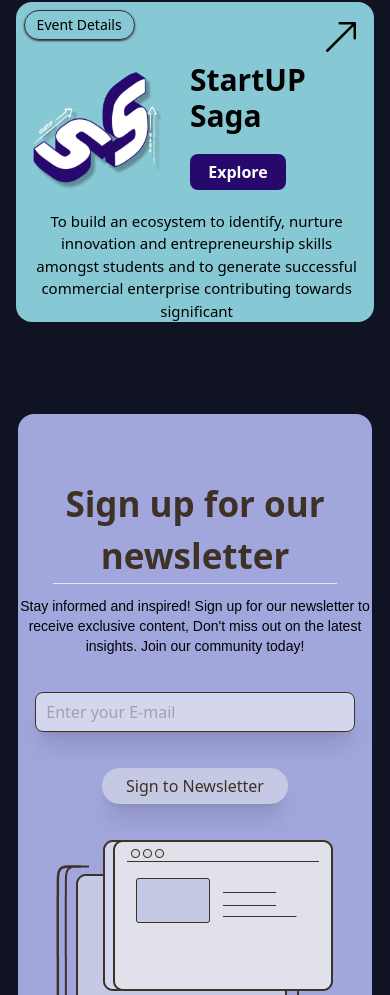
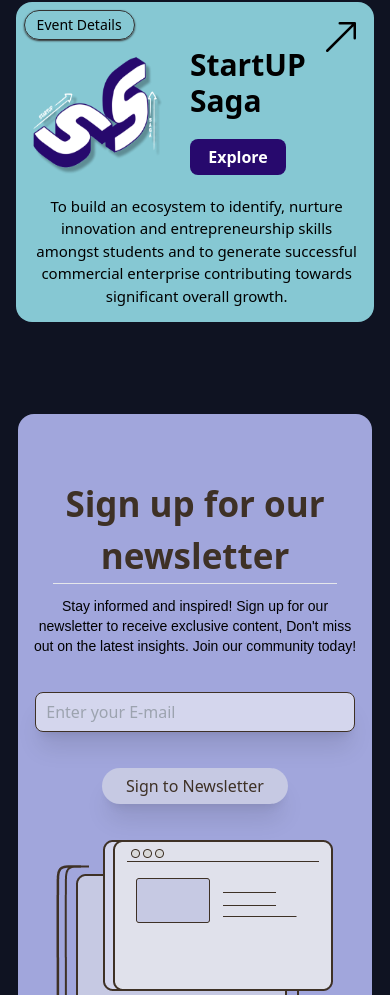
Before and after one commit to I-E-Cell/Vite-Ecell, a React (Vite) app: page / in a window 390 px wide. Shown: the part 1759-2754 px from the top of the page. Built offline with nearby package versions, Linux system fonts and the light colour scheme.

Commit message:
minor changes

```diff
--- a/src/Components/Events/DecodeBranding.jsx
+++ b/src/Components/Events/DecodeBranding.jsx
@@ -3,9 +3,9 @@ import dblogo from "../../assets/decode.png"
 
 const DecodeBranding = () => {
   return (
-    <div className='absolute flex flex-col  gap-5  w-[80%] top-[60px] mx-auto'>
+    <div className='absolute flex flex-col  gap-5  w-[80%] top-[45px] md:top-[60px] mx-auto'>
     <div className='relative left-[5%] lg:left-[13%] flex gap-4 md:gap-16'>
-        <img className='relative logo_inni w-[6em] lg:w-[8em]' src={dblogo} alt="" />
+        <img className='relative logo_inni h-[6em] top-4 md:top-0 md:h-[7em] w-[6em] lg:w-[8em]' src={dblogo} alt="" />
         <div className='flex flex-col gap-5'>
 
 
@@ -19,7 +19,7 @@ const DecodeBranding = () => {
 
 
     <div>
-        <h3 className='text_inni_main text-center min-w-[115%] md:min-w-[110%] relative left-4 md:left-[28px] text-[15px] lg:text:lg'>To build an ecosystem to identify, nurture innovation and entrepreneurship skills amongst students and to generate successful commercial enterprise contributing towards significant </h3>
+        <h3 className='text_inni_main text-center min-w-[115%] md:min-w-[110%] relative left-4 md:left-[28px] text-[15px] lg:text:lg'>To build an ecosystem to identify, nurture innovation and entrepreneurship skills amongst students and to generate successful commercial enterprise contributing towards significant overall growth.</h3>
 
     </div>
 
--- a/src/Components/Events/StartupSaga.jsx
+++ b/src/Components/Events/StartupSaga.jsx
@@ -7,7 +7,7 @@ const StartupSaga = () => {
     return (
 
 
-        <div className='absolute flex flex-col  gap-5  w-[80%] top-[60px] mx-auto'>
+        <div className='absolute flex flex-col  gap-5  w-[80%] top-[45px] md:top-[60px] mx-auto'>
             <div className='relative left-[5%] lg:left-[13%] flex gap-4 md:gap-10 lg:gap-16'>
                 <img className='relative logo_inni w-[9em] lg:w-[11em]' src={sslogo} alt="" />
                 <div className='flex flex-col gap-5'>
@@ -24,7 +24,7 @@ const StartupSaga = () => {
 
 
             <div>
-                <h3 className='text_inni_main text-center min-w-[115%] md:min-w-[110%] relative left-4 md:left-[28px] text-[15px] lg:text:lg'>To build an ecosystem to identify, nurture innovation and entrepreneurship skills amongst students and to generate successful commercial enterprise contributing towards significant </h3>
+                <h3 className='text_inni_main text-center min-w-[115%] md:min-w-[110%] relative left-4 md:left-[28px] text-[15px] lg:text:lg'>To build an ecosystem to identify, nurture innovation and entrepreneurship skills amongst students and to generate successful commercial enterprise contributing towards significant overall growth. </h3>
 
             </div>
 
--- a/src/Components/Newsletter.jsx
+++ b/src/Components/Newsletter.jsx
@@ -52,7 +52,7 @@ const Newsletter = () => {
                     <h1 className='md:text-[45px] text-[35px]   font-bold text-[#3E3126]'>Sign up for our newsletter</h1>
                 </motion.div>
                 <hr className='max-w-[80%] mx-auto md:mx-0 bg-[#3E3126] realtive px-4' />
-                <p className='max-w-sm vm_text text-sm my-3'>Stay informed and inspired! Sign up for our newsletter to receive exclusive content, Don't miss out on the latest insights. Join our community today!</p>
+                <p className='w-[92%] mx-auto md:mx-0 flex md:max-w-sm vm_text text-sm my-3'>Stay informed and inspired! Sign up for our newsletter to receive exclusive content, Don't miss out on the latest insights. Join our community today!</p>
                 <form ref={form} onSubmit={sendEmail}>
                     <input id='input' name='email' required className='mt-6 shadow-xl mb-6 rounded-lg bg-[#D4D6ED] border-[1.5px] md:w-[70%] w-[90%] h-[40px] border-[#3E3126]' type="email" placeholder='Enter your E-mail' />
 
```
